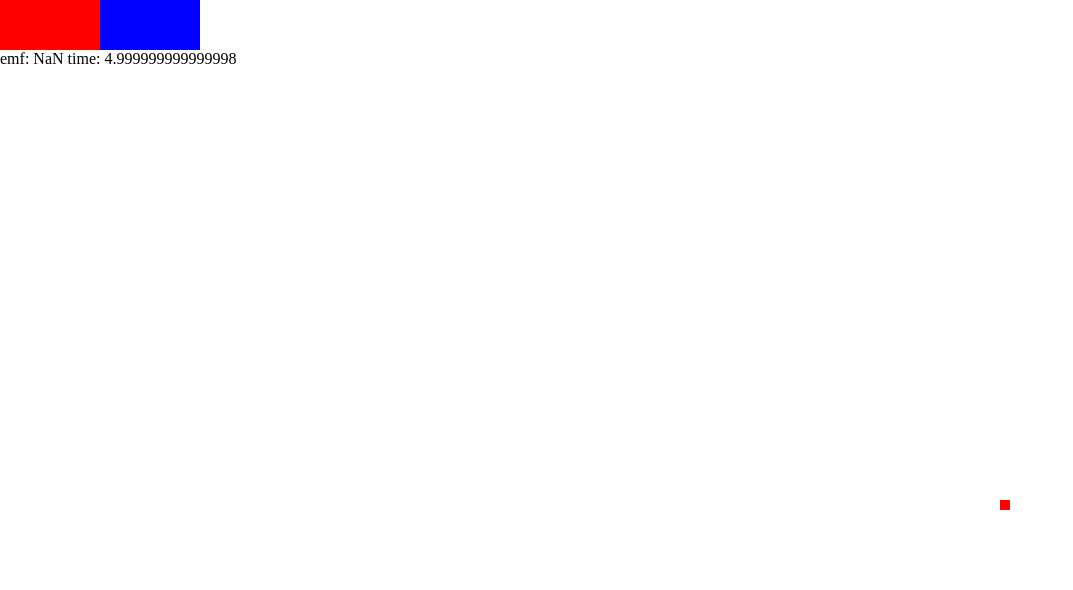
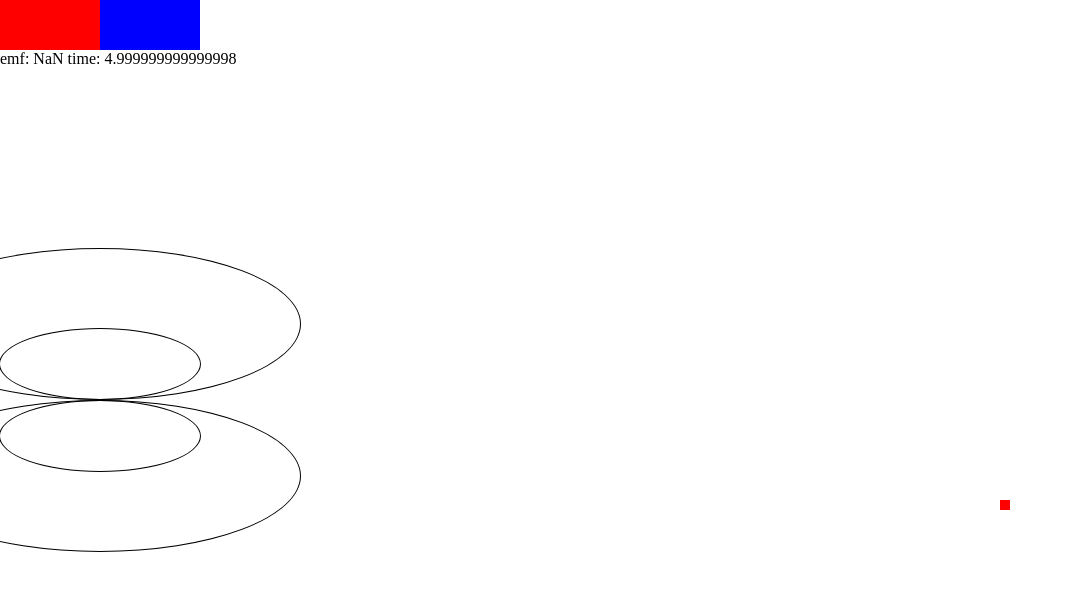
Before and after one commit to FloatKasemtan/CSC289-Faraday-Simulation, a Svelte app: page / in a window 1280 px wide. Shown: the top 590 px of the page, without its empty margins (0-1073 px from the left). Built offline with nearby package versions, Linux system fonts and the light colour scheme.

Commit message:
feat: oval 😂

```diff
--- a/src/App.svelte
+++ b/src/App.svelte
@@ -1,17 +1,20 @@
 <script lang="ts">
-  import svelteLogo from './assets/svelte.svg'
-  import Counter from './lib/Counter.svelte'
-  import interact from 'interactjs'
-  import { FaradayLaw } from './utils/faradayLaw';
-  import { onMount } from 'svelte';
+  import svelteLogo from "./assets/svelte.svg";
+  import Counter from "./lib/Counter.svelte";
+  import interact from "interactjs";
+  import { FaradayLaw } from "./utils/faradayLaw";
+  import { onMount } from "svelte";
 
-  let x1, y1, x2, y2 = 0
-  let emf: number = 0
-  let time = 0
+  let x1,
+    y1,
+    x2,
+    y2 = 0;
+  let emf: number = 0;
+  let time = 0;
 
   onMount(() => {
     setInterval(() => {
-      time += 0.1
+      time += 0.1;
       emf = FaradayLaw({
         loop: 5,
         time: 0.1,
@@ -20,98 +23,105 @@
             xBefore: x1,
             xAfter: x2,
             yBefore: y1,
-            yAfter: y2
+            yAfter: y2,
           },
           area: {
             width: 0.2,
-            height: 0.2
+            height: 0.2,
           },
-        angle: 0
-    }
-  })[0]
-
-    }, 100)
-    interact('.draggable')
-      .draggable({
+          angle: 0,
+        },
+      })[0];
+    }, 100);
+    interact(".draggable").draggable({
       listeners: {
         move: dragMoveListener,
       },
       inertia: true,
-      })
-  })
+    });
+  });
 
-
-  interact('.draggable').draggable({
+  interact(".draggable").draggable({
     inertia: true,
     autoScroll: true,
     modifiers: [
       interact.modifiers.restrictRect({
-        restriction: 'parent',
-        endOnly: true
-      })
+        restriction: "parent",
+        endOnly: true,
+      }),
     ],
     listeners: {
       // call this function on every dragmove event
       move: dragMoveListener,
 
       // call this function on every dragend event
-      end (event) {
-        var textEl = event.target.querySelector('p')
+      end(event) {
+        var textEl = event.target.querySelector("p");
 
-        textEl && (textEl.textContent =
-          'moved a distance of ' +
-          (Math.sqrt(Math.pow(event.pageX - event.x0, 2) +
-                     Math.pow(event.pageY - event.y0, 2) | 0))
-            .toFixed(2) + 'px')
-      }
-    }
+        textEl &&
+          (textEl.textContent =
+            "moved a distance of " +
+            Math.sqrt(
+              (Math.pow(event.pageX - event.x0, 2) +
+                Math.pow(event.pageY - event.y0, 2)) |
+                0
+            ).toFixed(2) +
+            "px");
+      },
+    },
+  });
+  function dragMoveListener(event) {
+    var target = event.target;
+    // keep the dragged position in the data-x/data-y attributes
+    var x = (parseFloat(target.getAttribute("data-x")) || 0) + event.dx;
+    var y = (parseFloat(target.getAttribute("data-y")) || 0) + event.dy;
 
-  })
-  function dragMoveListener (event) {
-    var target = event.target
-    // keep the dragged position in the data-x/data-y attributes
-    var x = (parseFloat(target.getAttribute('data-x')) || 0) + event.dx
-    var y = (parseFloat(target.getAttribute('data-y')) || 0) + event.dy
-
-    x1 = x2
-    y1 = y2
-    x2 = x
-    y2 = y
+    x1 = x2;
+    y1 = y2;
+    x2 = x;
+    y2 = y;
     // translate the element
-    target.style.transform = 'translate(' + x + 'px, ' + y + 'px)'
+    target.style.transform = "translate(" + x + "px, " + y + "px)";
 
     // update the posiion attributes
-    target.setAttribute('data-x', x)
-    target.setAttribute('data-y', y)
+    target.setAttribute("data-x", x);
+    target.setAttribute("data-y", y);
   }
 </script>
 
 <main>
   <div class="container">
-    <div class="magnet draggable" >
+    <div class="draggable magnet">
+      <div class="oval" />
+      <div class="oval2" />
+      <div class="oval3" />
+      <div class="oval4" />
+      <div class="magnet">
         <div class="red" />
         <div class="blue" />
       </div>
-    <div style="background-color: red; position: absolute; top: 500px; left: 1000px; width: 10px; height: 10px;"/>
+    </div>
+    <div
+      style="background-color: red; position: absolute; top: 500px; left: 1000px; width: 10px; height: 10px;"
+    />
     emf: {emf}
     time: {time}
   </div>
-
 </main>
 
 <style>
-  .container{
+  .container {
     position: relative;
     overflow: hidden;
     width: 100vw;
     height: 100vh;
     padding: 0;
   }
-  .magnet{
+  .magnet {
     display: flex;
     width: 200px;
     height: 50px;
-
+    justify-content: center;
   }
   .red {
     flex: 1;
@@ -121,4 +131,44 @@
     flex: 1;
     background-color: blue;
   }
+
+  .oval {
+    width: 200px;
+    height: 70px;
+    border: 1px solid black;
+    border-radius: 50%;
+    position: absolute;
+    top: 50%;
+    z-index: -1;
+  }
+
+  .oval2 {
+    width: 200px;
+    height: 70px;
+    border: 1px solid black;
+    border-radius: 50%;
+    position: absolute;
+    bottom: 50%;
+    z-index: -1;
+  }
+
+  .oval3 {
+    width: 400px;
+    height: 150px;
+    border: 1px solid black;
+    border-radius: 50%;
+    position: absolute;
+    bottom: 50%;
+    z-index: -1;
+  }
+
+  .oval4 {
+    width: 400px;
+    height: 150px;
+    border: 1px solid black;
+    border-radius: 50%;
+    position: absolute;
+    top: 50%;
+    z-index: -1;
+  }
 </style>
```
Lines whose indentation alone changed are shown as unchanged.
